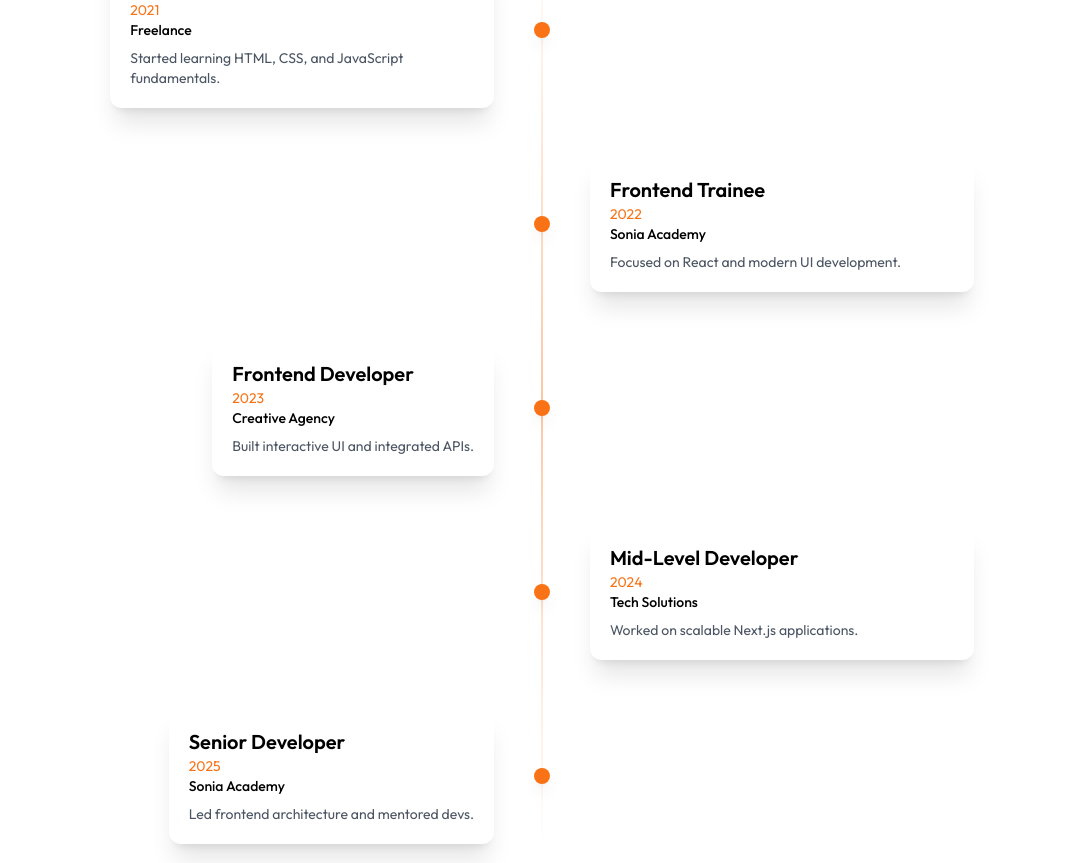
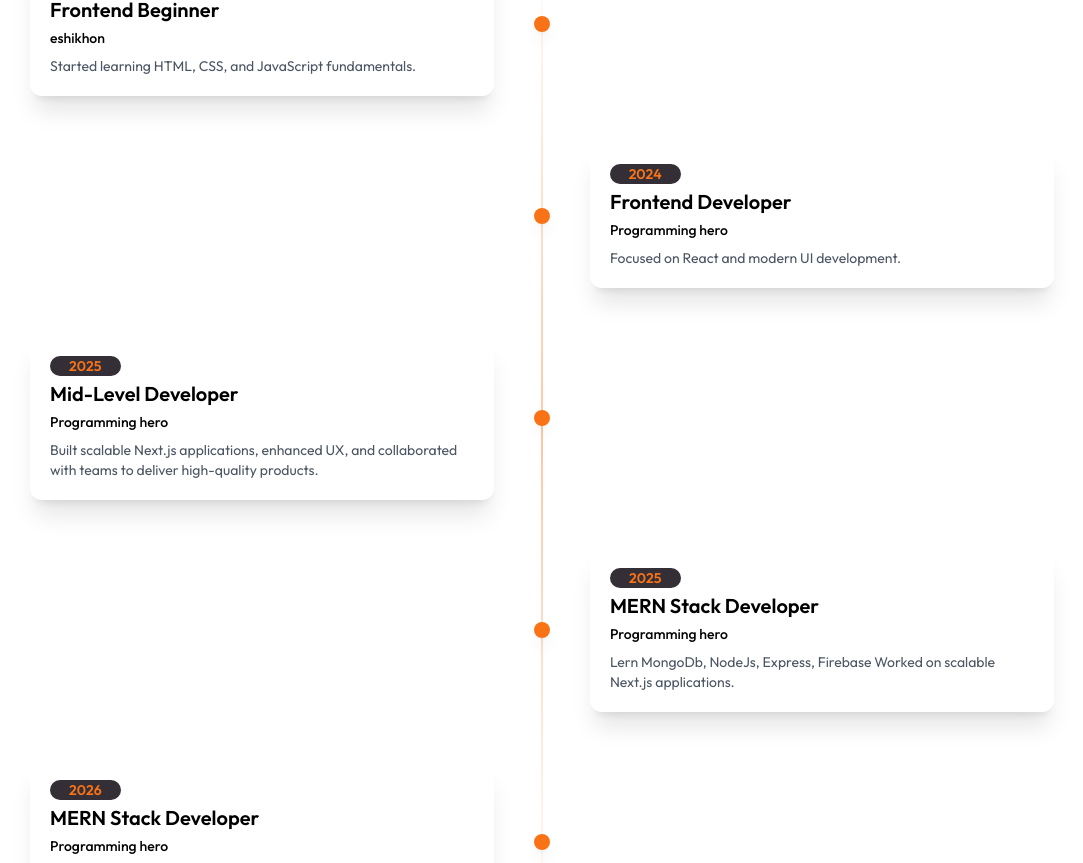
Before and after one commit to Rajibbepary/personal-, a Next.js app: page / in a window 1280 px wide. Shown: the part 1841-2704 px from the top of the page, without its empty margins (98-1181 px from the left). Built offline with nearby package versions, Linux system fonts and the light colour scheme; a web font is replaced by a local one.

Commit message:
few design change

```diff
--- a/components/Journey.jsx
+++ b/components/Journey.jsx
@@ -15,16 +15,16 @@ const JourneyItem = ({ item, index }) => {
   return (
     <div ref={ref} className="flex items-center justify-between mb-12 relative">
       {/* Left Side */}
-      <div className="w-1/2 flex justify-end pr-10">
+      <div className="w-1/2 flex justify-end pr-10 ">
         {isLeft && (
           <motion.div
             initial={{ opacity: 0, x: -50 }}
             animate={inView ? { opacity: 1, x: 0 } : {}}
             transition={{ duration: 0.6, delay: index * 0.1 }}
-            className="bg-white dark:bg-gray-900 shadow-xl p-5 rounded-xl max-w-sm"
+            className="bg-white dark:bg-gray-900 shadow-xl p-5 rounded-xl w-full "
           >
-            <h3 className="text-xl font-bold">{item.title}</h3>
-            <p className="text-sm text-orange-500">{item.year}</p>
+            <p className="text-sm font-bold  w-2/12 text-center rounded-full bg-[#342F37] text-orange-500">{item.year}</p>
+            <h3 className="text-xl font-bold my-1">{item.title}</h3>
             <p className="text-sm font-medium">{item.sub}</p>
             <p className="text-gray-600 dark:text-gray-300 text-sm mt-2">
               {item.desc}
@@ -43,10 +43,10 @@ const JourneyItem = ({ item, index }) => {
             initial={{ opacity: 0, x: 50 }}
             animate={inView ? { opacity: 1, x: 0 } : {}}
             transition={{ duration: 0.6, delay: index * 0.1 }}
-            className="bg-white dark:bg-gray-900 shadow-xl p-5 rounded-xl max-w-sm"
+            className="bg-white dark:bg-gray-900 shadow-xl p-5 rounded-xl w-full"
           >
-            <h3 className="text-xl font-bold">{item.title}</h3>
-            <p className="text-sm text-orange-500">{item.year}</p>
+             <p className="text-sm font-bold  w-2/12 text-center rounded-full bg-[#342F37] text-orange-500">{item.year}</p>
+            <h3 className="text-xl font-bold my-1">{item.title}</h3>
             <p className="text-sm font-medium">{item.sub}</p>
             <p className="text-gray-600 dark:text-gray-300 text-sm mt-2">
               {item.desc}
--- a/public/assets/assets.js
+++ b/public/assets/assets.js
@@ -1,33 +1,33 @@
 
 export const JOURNEY = [
   {
-    year: "2021",
+    year: "2023",
     title: "Frontend Beginner",
-    sub: "Freelance",
+    sub: "eshikhon",
     desc: "Started learning HTML, CSS, and JavaScript fundamentals.",
   },
   {
-    year: "2022",
-    title: "Frontend Trainee",
-    sub: "Sonia Academy",
+    year: "2024",
+    title: "Frontend Developer",
+    sub: "Programming hero",
     desc: "Focused on React and modern UI development.",
   },
   {
-    year: "2023",
-    title: "Frontend Developer",
-    sub: "Creative Agency",
-    desc: "Built interactive UI and integrated APIs.",
-  },
-  {
-    year: "2024",
+    year: "2025",
     title: "Mid-Level Developer",
-    sub: "Tech Solutions",
-    desc: "Worked on scalable Next.js applications.",
+    sub: "Programming hero",
+    desc: "Built scalable Next.js applications, enhanced UX, and collaborated with teams to deliver high-quality products.",
   },
   {
     year: "2025",
-    title: "Senior Developer",
-    sub: "Sonia Academy",
-    desc: "Led frontend architecture and mentored devs.",
+    title: "MERN Stack Developer",
+    sub: "Programming hero",
+    desc: "Lern MongoDb, NodeJs, Express, Firebase Worked on scalable Next.js applications.",
+  },
+  {
+    year: "2026",
+    title: "MERN Stack Developer",
+    sub: "Programming hero",
+    desc: "Developed interactive UI components, integrated APIs, and improved performance for web applications.",
   },
 ];
```
